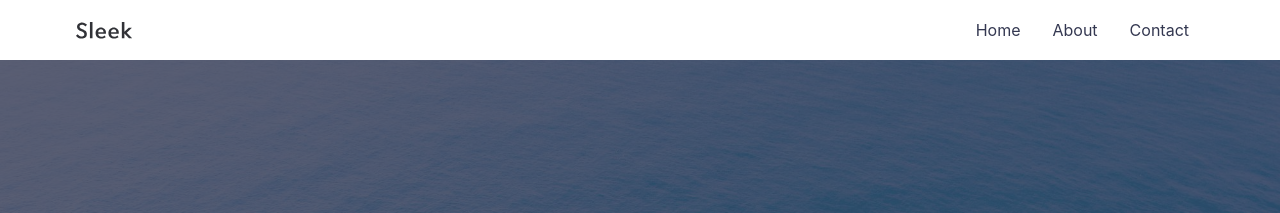
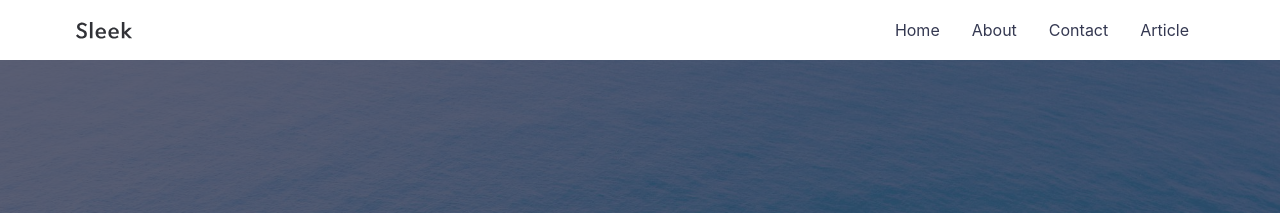
Before and after one commit to SUNGBEOMCHOI/SungBeomChoi.github.io, a Jekyll site: the page built from index.md, in a window 1280 px wide. Shown: the top 213 px of the page. Built offline with Jekyll 4.4.1, drawn with Linux system fonts in a browser that asks for light colours.

Commit message:
Update header.html

```diff
--- a/_includes/header.html
+++ b/_includes/header.html
@@ -13,6 +13,9 @@
           <a class="header__link" href="{{ '/contact' | relative_url }}" itemprop="url">
             <span itemprop="name">Contact</span>
           </a>
+          <a class="header__link" href="{{ '/article' | relative_url }}" itemprop="url">
+            <span itemprop="name">Article</span>
+          </a>
         </div>
       </nav>
       <div class="header__toggle">
```
